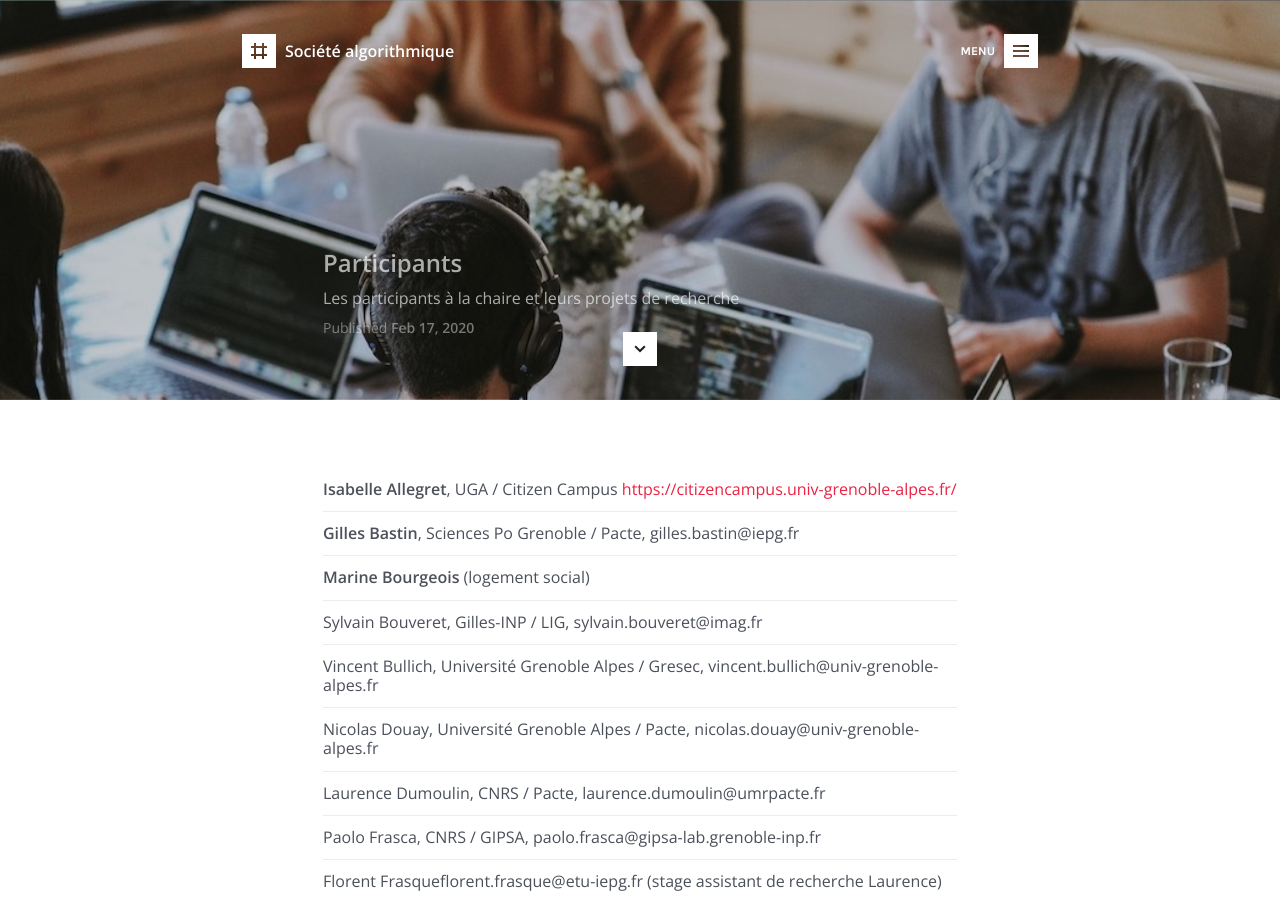
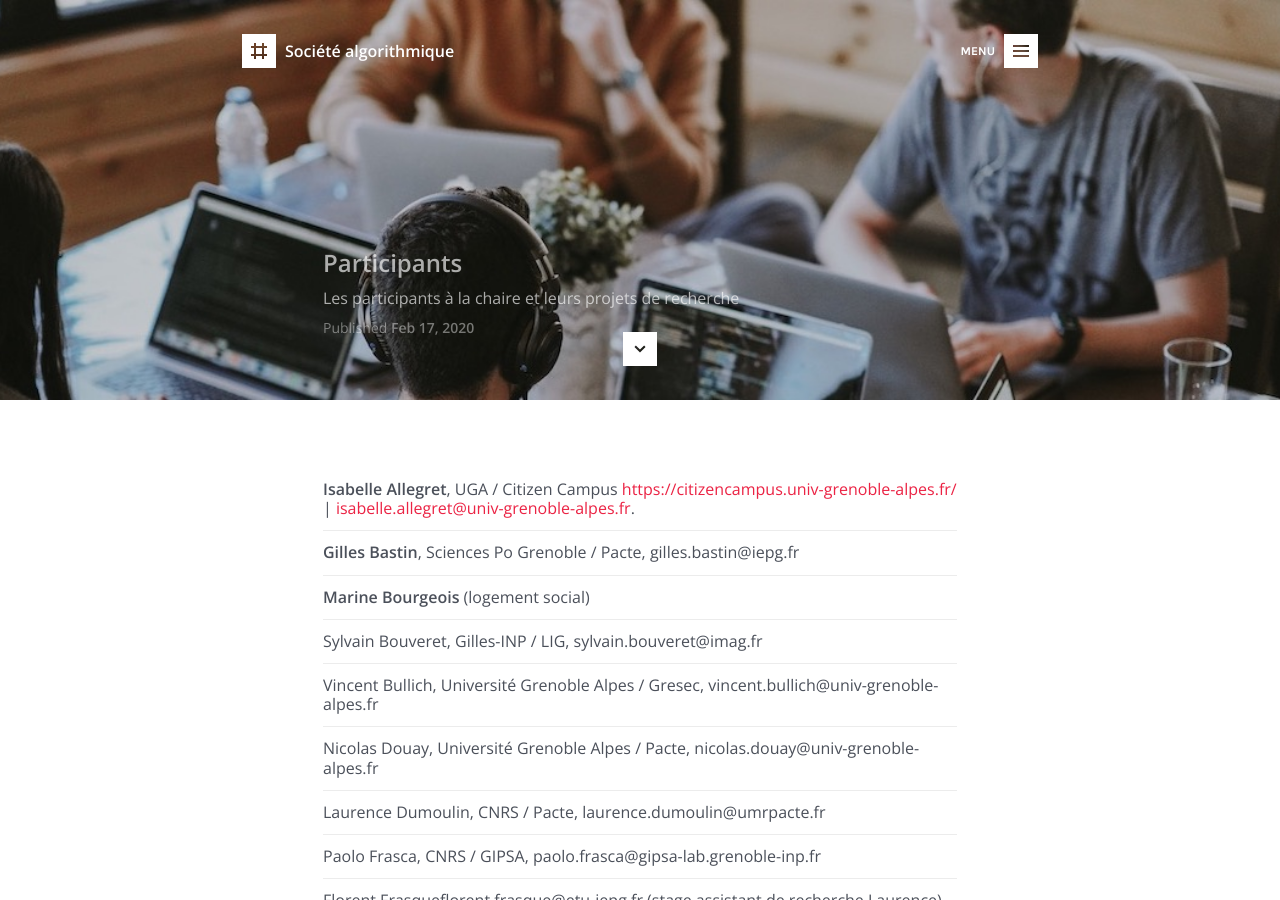
Before and after one commit to gillesbastin/algorithmicsociety.github.io, a Jekyll site: the page built from participants.md, in a window 1280 px wide and 900 px high. Built offline with Jekyll 4.4.1, drawn with Linux system fonts in a browser that asks for light colours.

Commit message:
Update participants.md

```diff
--- a/participants.md
+++ b/participants.md
@@ -13,7 +13,7 @@ image: 			header-1.jpg
 
 ---
 
-**Isabelle Allegret**, UGA / Citizen Campus [https://citizencampus.univ-grenoble-alpes.fr/](https://citizencampus.univ-grenoble-alpes.fr/)
+**Isabelle Allegret**, UGA / Citizen Campus [https://citizencampus.univ-grenoble-alpes.fr/](https://citizencampus.univ-grenoble-alpes.fr/) | [isabelle.allegret@univ-grenoble-alpes.fr](mailto:isabelle.allegret@univ-grenoble-alpes.fr).
 <hr>
 **Gilles Bastin**, Sciences Po Grenoble / Pacte, gilles.bastin@iepg.fr
 <hr>
```
